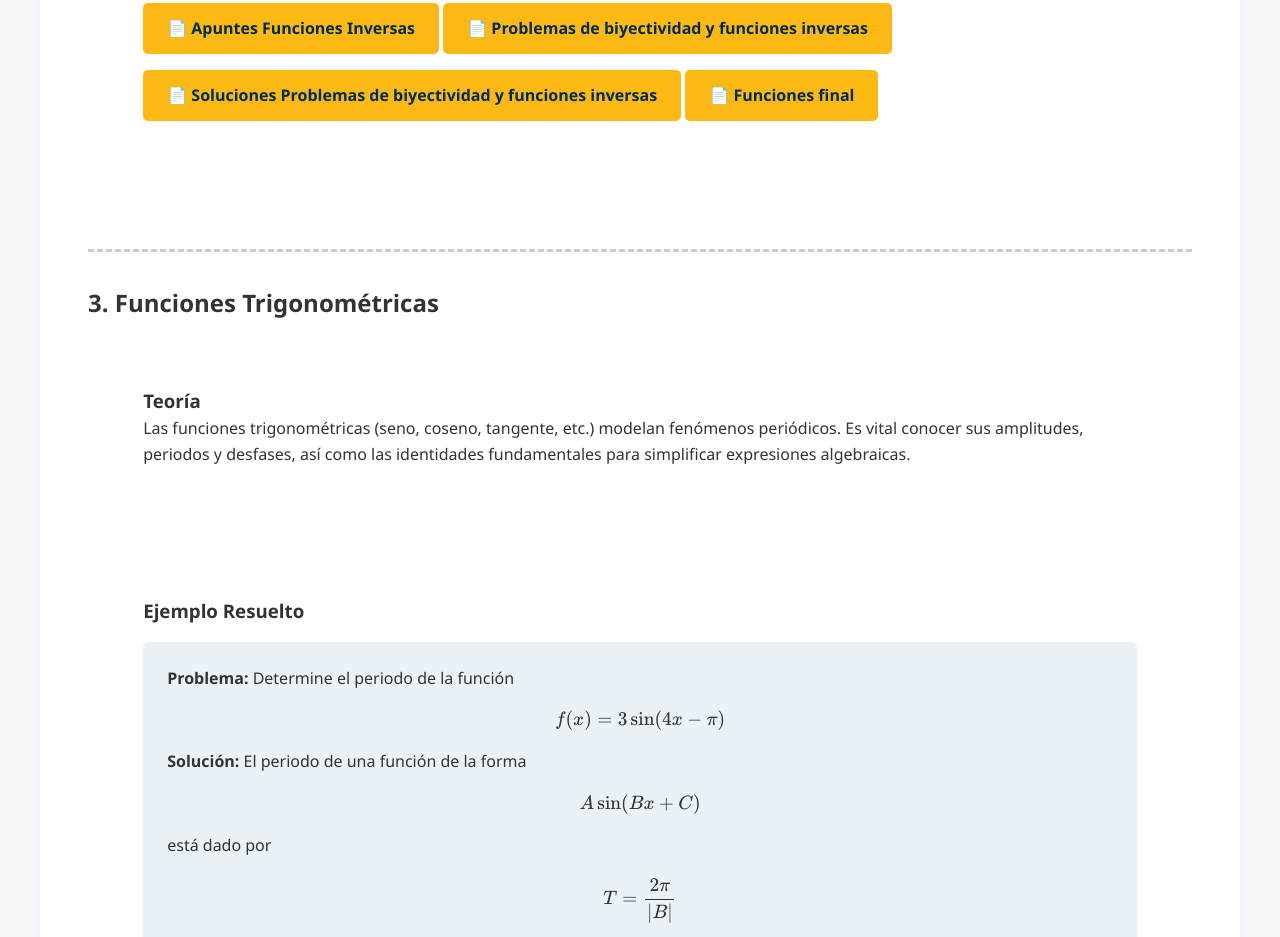
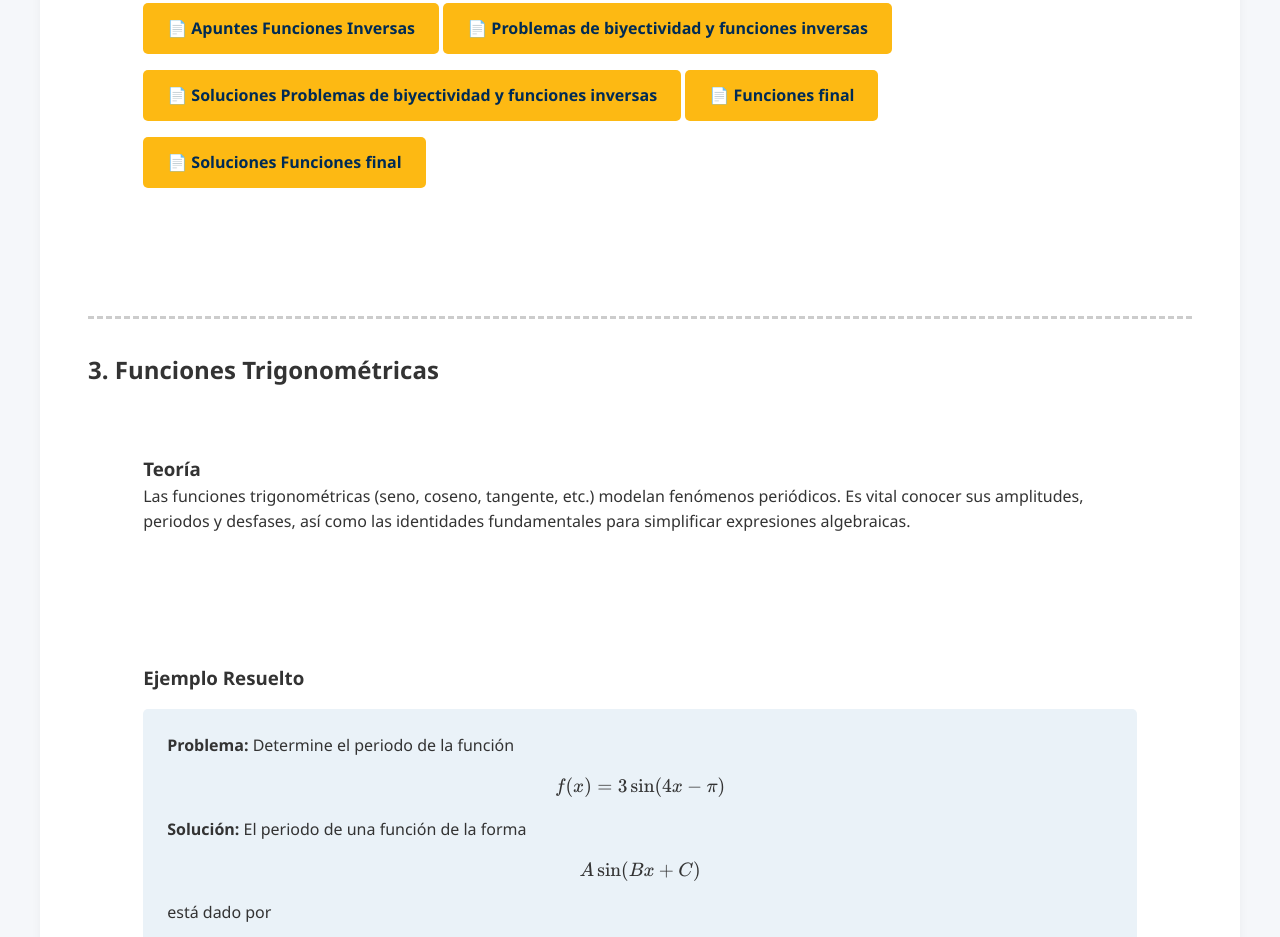
Before and after one commit to davidriffo/numeros-y-espacios, a plain HTML site: page tema-calculo.html in a window 1280 px wide. Shown: the part 3763-4700 px from the top of the page. Drawn offline with nearby package versions, Linux system fonts and the light colour scheme.

Commit message:
Update tema-calculo.html

```diff
--- a/tema-calculo.html
+++ b/tema-calculo.html
@@ -118,6 +118,7 @@
                 <a href="recursos/pdf/ejercicios-2-calculo.pdf" target="_blank" class="btn">📄 Problemas de biyectividad y funciones inversas</a>
                 <a href="recursos/pdf/soluciones-ejercicios-2-calculo.pdf" target="_blank" class="btn">📄 Soluciones Problemas de biyectividad y funciones inversas</a>
                 <a href="recursos/pdf/funciones-final.pdf" target="_blank" class="btn">📄 Funciones final</a>
+                <a href="recursos/pdf/soluciones_ejercicios_final_calculo.pdf" target="_blank" class="btn">📄 Soluciones Funciones final</a>
             </section>
         </div>
 
```
